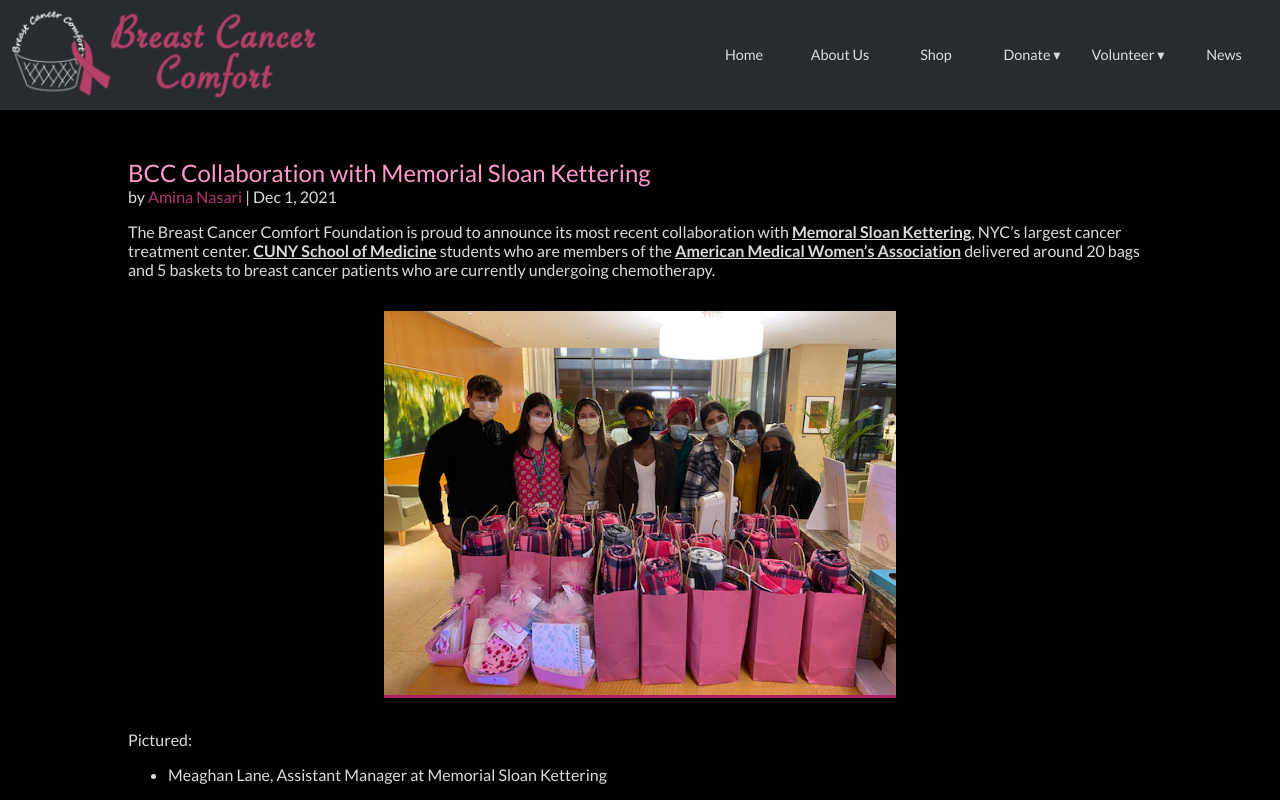
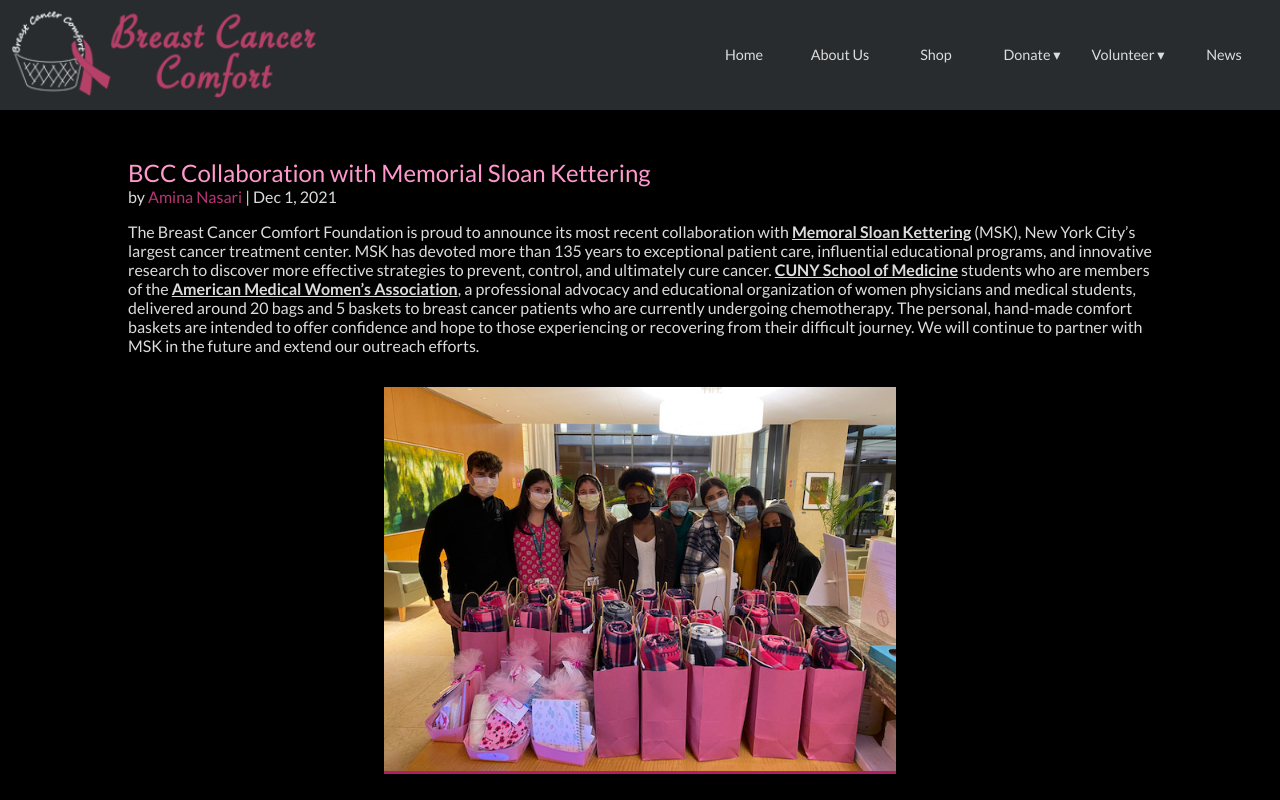
Before and after one commit to vishalicious213/bcc-v2, a Next.js app: page /news/2021-12-01-v2 in a window 1280 px wide. Shown: the top 800 px of the page. Built offline with nearby package versions, Linux system fonts and the light colour scheme.

Commit message:
updated text in news/2021-12-01-v2 with Zahel's additions

```diff
--- a/pages/news/2021-12-01-v2.js
+++ b/pages/news/2021-12-01-v2.js
@@ -17,7 +17,7 @@ export default function Post() {
             <div className='post'>
                 <h2 className='no-space-below'>BCC Collaboration with Memorial Sloan Kettering</h2>
                 <p className='no-space-above'>by <span>Amina Nasari</span> | Dec 1, 2021</p>
-                <p>The Breast Cancer Comfort Foundation is proud to announce its most recent collaboration with <a className='link' target="_blank" rel="noopener" href='https://www.mskcc.org/'>Memoral Sloan Kettering</a>, NYC’s largest cancer treatment center. <a className='link' target="_blank" rel="noopener" href='https://www.ccny.cuny.edu/csom'>CUNY School of Medicine</a> students who are members of the <a className='link' target="_blank" rel="noopener" href='https://www.amwa-doc.org/'>American Medical Women’s Association</a> delivered around 20 bags and 5 baskets to breast cancer patients who are currently undergoing chemotherapy.</p>
+                <p>The Breast Cancer Comfort Foundation is proud to announce its most recent collaboration with <a className='link' target="_blank" rel="noopener" href='https://www.mskcc.org/'>Memoral Sloan Kettering</a> (MSK), New York City’s largest cancer treatment center. MSK has devoted more than 135 years to exceptional patient care, influential educational programs, and innovative research to discover more effective strategies to prevent, control, and ultimately cure cancer. <a className='link' target="_blank" rel="noopener" href='https://www.ccny.cuny.edu/csom'>CUNY School of Medicine</a> students who are members of the <a className='link' target="_blank" rel="noopener" href='https://www.amwa-doc.org/'>American Medical Women’s Association</a>, a professional advocacy and educational organization of women physicians and medical students, delivered around 20 bags and 5 baskets to breast cancer patients who are currently undergoing chemotherapy. The personal, hand-made comfort baskets are intended to offer confidence and hope to those experiencing or recovering from their difficult journey. We will continue to partner with MSK in the future and extend our outreach efforts.</p>
 
                 <div className='img-container'>
                   <a target="blank" rel="noopener" href="https://www.breastcancercomfort.org/news/mskcc-4.jpg">
```
